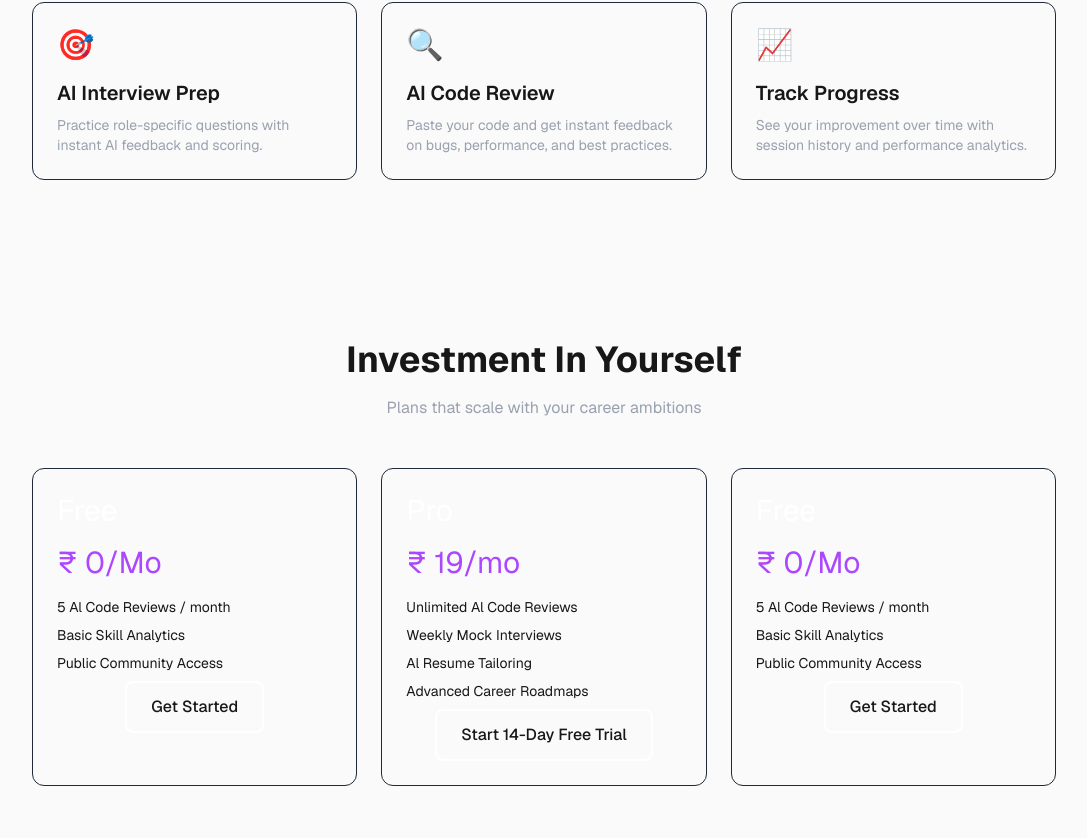
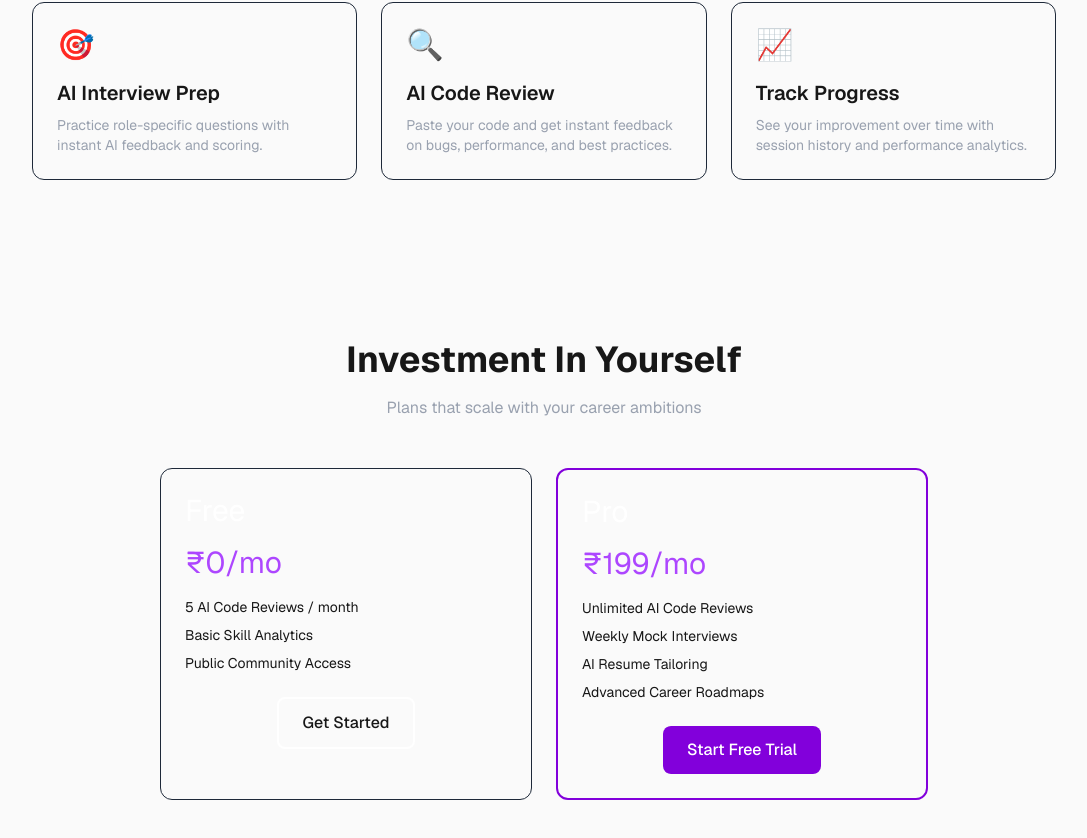
Before and after one commit to tejaskamble99/DevPrep, a Next.js app: page / in a window 1280 px wide. Shown: the part 1006-1844 px from the top of the page, without its empty margins (96-1183 px from the left). Built offline with nearby package versions, Linux system fonts and the light colour scheme.

Commit message:
price sectin updated

```diff
--- a/component/landingpage/PricingSection.tsx
+++ b/component/landingpage/PricingSection.tsx
@@ -1,52 +1,38 @@
 export default function PriceSection() {
   return (
-    <section id="features" className="py-20 px-8">
+    <section id="pricing" className="py-20 px-8">
       <h2 className="text-4xl font-bold text-center mb-4">
         Investment In Yourself
       </h2>
       <p className="text-gray-400 text-center mb-12">
         Plans that scale with your career ambitions
       </p>
-      <div className="grid grid-cols-1 md:grid-cols-3 gap-6 max-w-5xl mx-auto">
-        {/* Card 1 */}
+      <div className="grid grid-cols-1 md:grid-cols-2 gap-6 max-w-3xl mx-auto">
+        {/* Free */}
         <div className="border border-gray-800 rounded-xl p-6">
           <div className="text-white text-3xl mb-4">Free</div>
-          <div className="text-purple-500 text-3xl mb-4">₹ 0/Mo</div>
-          <h3 className="text-sm  mb-2">5 Al Code Reviews / month </h3>
-          <h3 className="text-sm  mb-2">Basic Skill Analytics </h3>
-          <h3 className="text-sm  mb-2">Public Community Access</h3>
-          <div className="flex justify-center">
-            <button className=" font-medium py-3 px-6 rounded-lg border-2 border-white hover:bg-gray-600 transition duration-200">
+          <div className="text-purple-500 text-3xl mb-4">₹0/mo</div>
+          <h3 className="text-sm mb-2">5 AI Code Reviews / month</h3>
+          <h3 className="text-sm mb-2">Basic Skill Analytics</h3>
+          <h3 className="text-sm mb-2">Public Community Access</h3>
+          <div className="flex justify-center mt-6">
+            <button className="font-medium py-3 px-6 rounded-lg border-2 border-white hover:bg-white hover:text-black transition duration-200">
               Get Started
             </button>
           </div>
         </div>
 
-        {/* Card 2 */}
-        <div className="border border-gray-800 rounded-xl p-6">
+        {/* Pro */}
+        <div className="border-2 border-purple-700 rounded-xl p-6">
           <div className="text-white text-3xl mb-4">Pro</div>
-          <div className="text-purple-500 text-3xl mb-4">₹ 19/mo</div>
-          <h3 className="text-sm  mb-2">Unlimited Al Code Reviews</h3>
-          <h3 className="text-sm  mb-2">Weekly Mock Interviews </h3>
-          <h3 className="text-sm  mb-2">Al Resume Tailoring</h3>
-          <h3 className="text-sm  mb-2">Advanced Career Roadmaps</h3>
-          <div className="flex justify-center">
-            <button className=" font-medium py-3 px-6 rounded-lg border-2 border-white hover:bg-gray-600 transition duration-200">
-              Start 14-Day Free Trial
-            </button>
-          </div>
-        </div>
-
-        {/* Card 3 */}
-        <div className="border border-gray-800 rounded-xl p-6">
-          <div className="text-white text-3xl mb-4">Free</div>
-          <div className="text-purple-500 text-3xl mb-4">₹ 0/Mo</div>
-          <h3 className="text-sm  mb-2">5 Al Code Reviews / month </h3>
-          <h3 className="text-sm  mb-2">Basic Skill Analytics </h3>
-          <h3 className="text-sm  mb-2">Public Community Access</h3>
-          <div className="flex justify-center">
-            <button className=" font-medium py-3 px-6 rounded-lg border-2 border-white hover:bg-gray-600 transition duration-200">
-              Get Started
+          <div className="text-purple-500 text-3xl mb-4">₹199/mo</div>
+          <h3 className="text-sm mb-2">Unlimited AI Code Reviews</h3>
+          <h3 className="text-sm mb-2">Weekly Mock Interviews</h3>
+          <h3 className="text-sm mb-2">AI Resume Tailoring</h3>
+          <h3 className="text-sm mb-2">Advanced Career Roadmaps</h3>
+          <div className="flex justify-center mt-6">
+            <button className="bg-purple-700 text-white font-medium py-3 px-6 rounded-lg hover:bg-purple-800 transition duration-200">
+              Start Free Trial
             </button>
           </div>
         </div>
```
